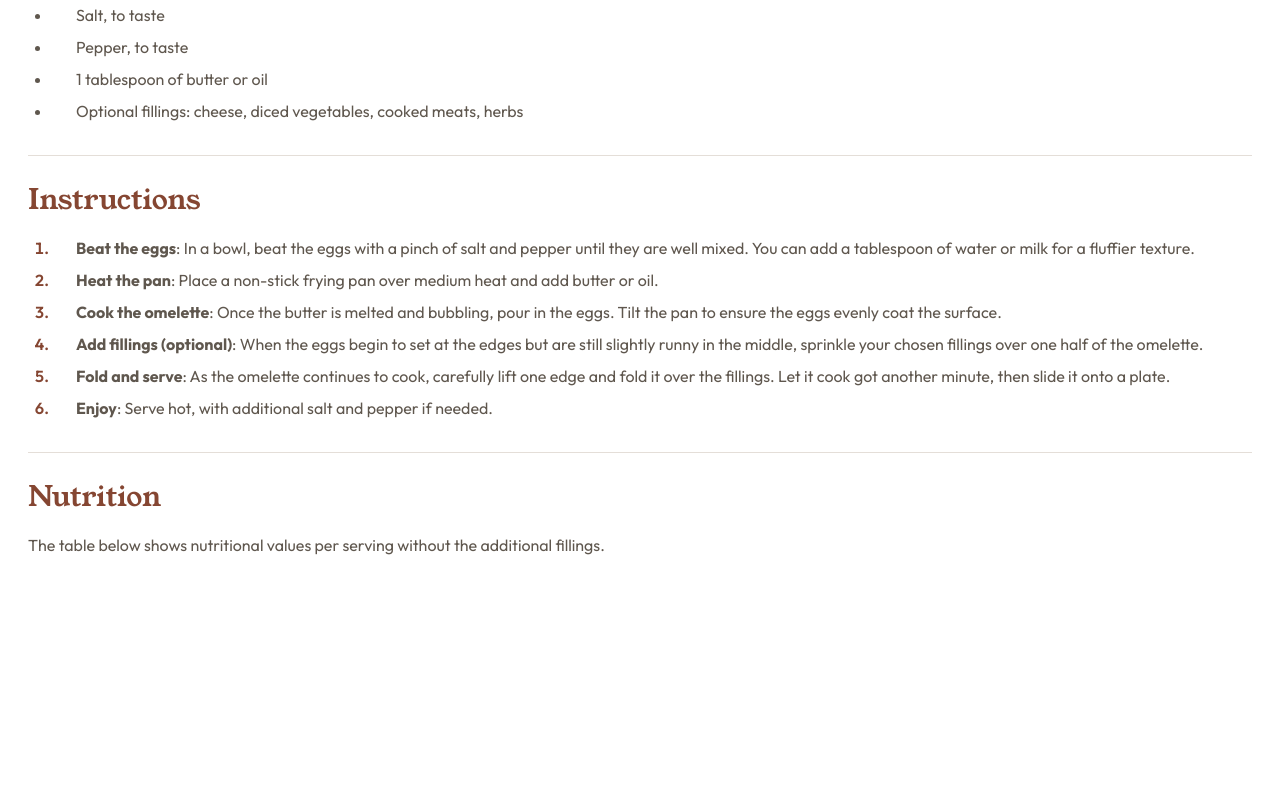
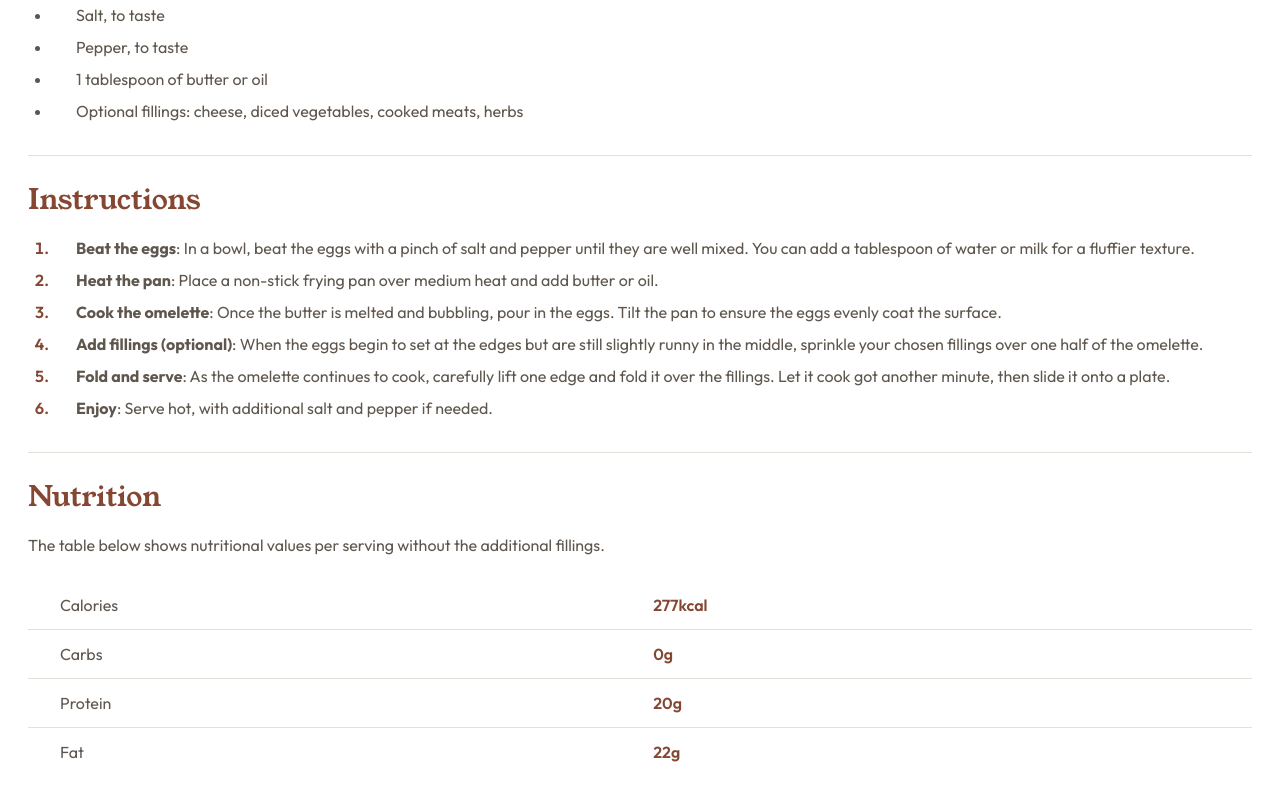
Before and after one commit to Sephydev/Recipe-page, a plain HTML site: page index.html in a window 1280 px wide. Shown: the part 1048-1848 px from the top of the page. Before the commit the page ends 1637 px from the top, so only its background shows below. Drawn offline with Linux system fonts and the light colour scheme.

Commit message:
Add nutrition table

```diff
--- a/index.html
+++ b/index.html
@@ -49,6 +49,24 @@
             <section class="nutrition">
                 <h2>Nutrition</h2>
                 <p>The table below shows nutritional values per serving without the additional fillings.</p>
+                <table>
+                    <tr>
+                        <th>Calories</th>
+                        <td>277kcal</td>
+                    </tr>
+                    <tr>
+                        <th>Carbs</th>
+                        <td>0g</td>
+                    </tr>
+                    <tr>
+                        <th>Protein</th>
+                        <td>20g</td>
+                    </tr>
+                    <tr class="last-line">
+                        <th>Fat</th>
+                        <td>22g</td>
+                    </tr>
+                </table>
             </section>
         </main>
     </body>
--- a/styles.css
+++ b/styles.css
@@ -91,3 +91,30 @@ ol li::marker {
 .nutrition p {
     margin-right: 0.5rem;
 }
+
+table {
+    margin-top: 1.5rem;
+    width: 100%;
+    border-collapse: collapse;
+}
+
+tr {
+    border-bottom: 1px solid hsl(30, 18%, 87%)
+}
+
+th {
+    text-align: left;
+    font-weight: 400;
+    padding: 0.75rem 0;
+    padding-left: 2rem;
+    width: 51%;
+}
+
+td {
+    font-weight: 600;
+    color: hsl(14, 45%, 36%);
+}
+
+.last-line {
+    border: none;
+}
```
